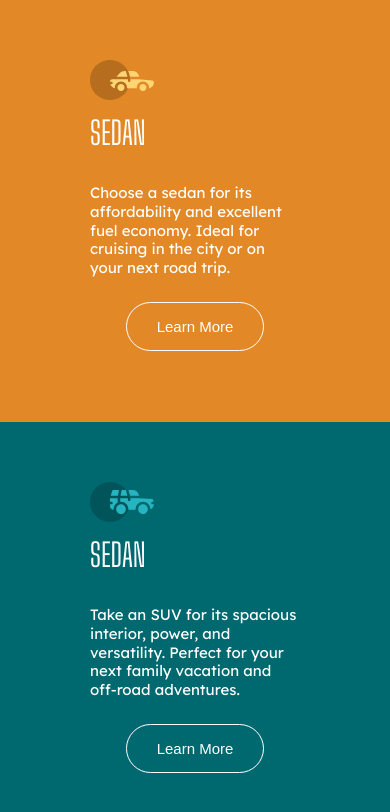
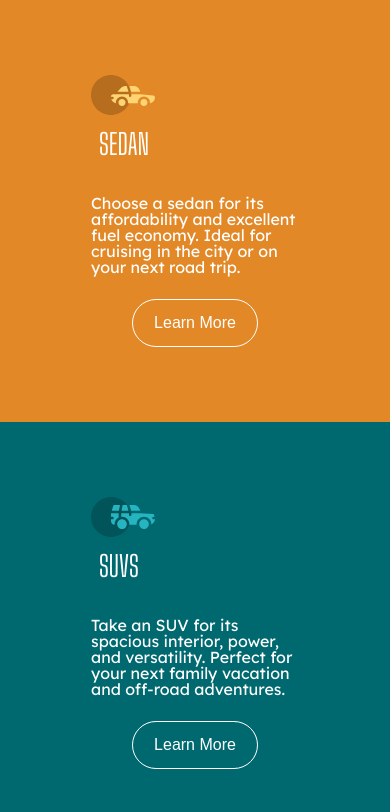
Before and after one commit to armanoptimum/first-task, a plain HTML site: page index.html in a window 390 px wide. Drawn offline with Linux system fonts and the light colour scheme.

Commit message:
mobile first

```diff
--- a/index.html
+++ b/index.html
@@ -25,7 +25,7 @@
             <div class="box bg-blue">
                 <div class="content">
                     <img src="./img/car-blue.svg" alt="car logo" class="img">
-                    <h1 class="header">SEDAN</h1>
+                    <h1 class="header">SUVS</h1>
                     <p class="text">
                         Take an SUV for its spacious
                         interior, power, and
--- a/style.css
+++ b/style.css
@@ -1,5 +1,11 @@
 @import url('https://fonts.googleapis.com/css2?family=Lexend+Deca:wght@100..900&display=swap');
 @import url('https://fonts.googleapis.com/css2?family=Big+Shoulders+Display:wght@100..900&family=Lexend+Deca:wght@100..900&display=swap');
+
+:root {
+    --orange: #E38826;
+    --blue: #006970;
+    --white: #fff;
+}
 
 * {
     margin: 0;
@@ -8,88 +14,83 @@
 
 body {
     font-family: "Lexend Deca";
-    color: #fff ;
+    color: var(--white);
 }
 
 .container {
     display: flex;
-    height: 100vh;
+    flex-direction: column;
 }
 
 .box {
-    width: 50%;
+    display: flex;
+    width: 100%;
+    height: 50vh;
 }
 
 .content {
-    max-width: 210px;
-    margin: 331px auto;
-    padding: 10px;
+    margin: auto;
 }
 
 .bg-orange {
-    background-color: #E38826;
+    background-color: var(--orange);
 }
 
 .bg-blue {
-    background-color: #006970;
+    background-color: var(--blue);
 }
 
 .header {
     font-family: "Big Shoulders Display", sans-serif;
-    width: 73px;
-    height: 60px;
+    width: 4.5rem;
+    height: 3.7rem;
     font-weight: 400;
-    size: 30px;
-    padding: 10px 0px;
+    font-size: 1.8rem;
+    padding: 0.5rem;
 }
 
 .text {
-    max-width: 217px;
-    font-size: 15px;
+    max-width: 13rem;
+    font-size: 1rem;
     font-weight: 400;
-    line-height: 18.75px;
-    margin-bottom: 24px;
+    line-height: 1rem;
+    margin-bottom: 1.5rem;
 }
 
 .btn {
     display: block;
     background-color: inherit;
-    color: #ffffff;
-    font-size: 15px;
+    color: var(--white);
+    font-size: 1rem;
     font-weight: 400;
-    max-width: 143px;
-    height: 49px;
-    padding: 15px 30px;
-    margin:  auto;
+    max-width: 8rem;
+    height: 3rem;
+    padding: 0.2rem 1.3rem;
+    margin: auto;
     border: none;
-    border-radius: 30px;
+    border-radius: 1.8rem;
     border: 1px solid;
 }
 
 .btn:hover {
-    background-color: #fff;
+    background-color: var(--white);
 }
 
 .btn-orange:hover {
- color: #E38826;
+    color: var(--orange);
 }
 
 .btn-blue:hover {
-    color: #006970;
+    color: var(--blue);
 }
 
-@media (max-width: 550px) {
+
+@media (min-width: 34rem) {
     .container {
-        display: flex;
-        flex-direction: column;
-    }
-    .box {
-        padding-top: 30px;
-        width: 100%;
-        height: 100%;
+        flex-direction: row;
     }
 
-    .content {
-        margin: 20px auto;
+    .box {
+        height: 100vh;
     }
 }
```
